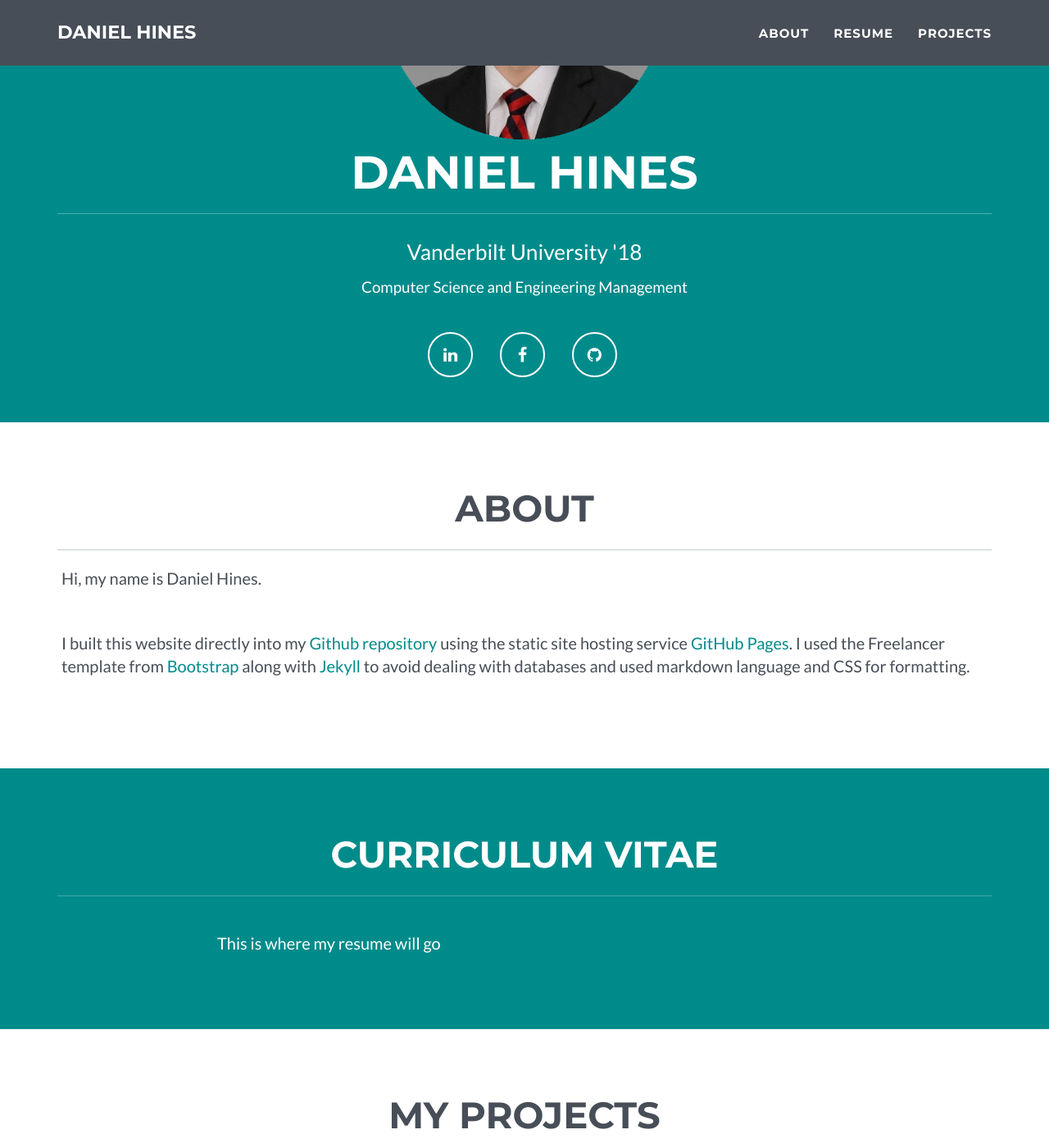
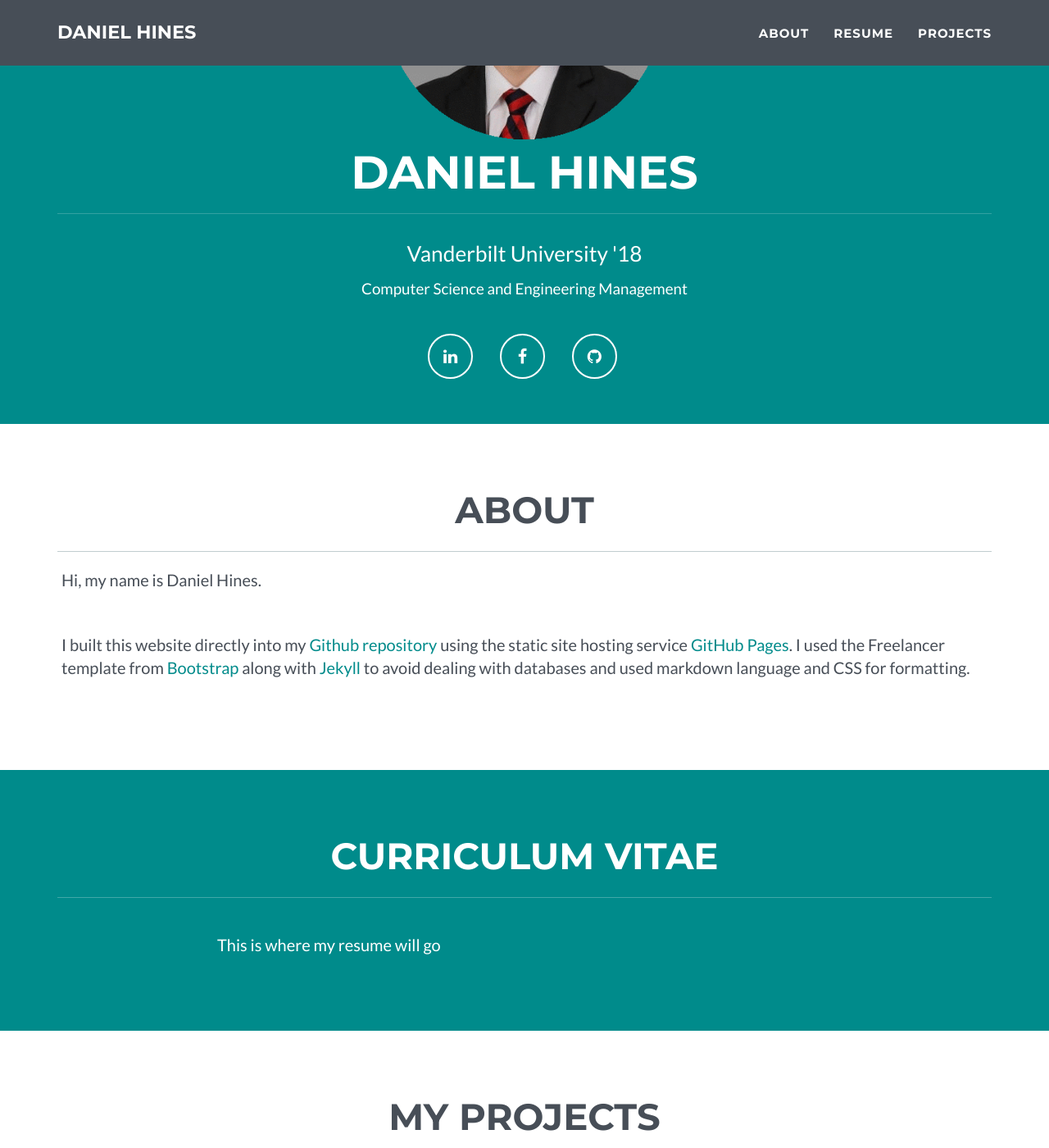
Before and after one commit to danielchines/danielchines.github.io, a Jekyll site: the page built from index.html, in a window 1280 px wide and 1400 px high, scrolled down 306 px. Shown: the whole window at 82% size. Built offline with Jekyll 4.4.1, drawn with Linux system fonts in a browser that asks for light colours.

Commit message:
Update main.css

```diff
--- a/_includes/css/main.css
+++ b/_includes/css/main.css
@@ -75,11 +75,11 @@ header .header-col {
     font-size: 3.75em;
     font-weight: 600;
     padding-bottom: 10px;
-    border-bottom: 1px solid rgba(255,255,255,.3);
+    border-bottom: 1px solid rgba(255,255,255,.2);
     }
 
     header .intro-text .school {
-        padding-top: 28px;
+        padding-top: 30px;
         font-size: 1.75em;
         font-weight: 300;
     }
```
